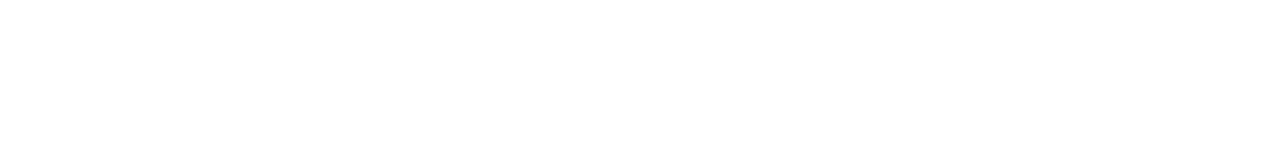
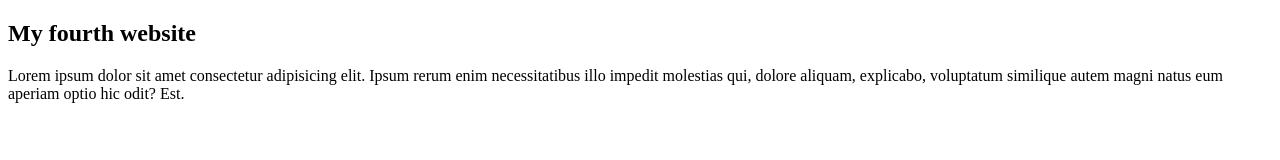
Before and after one commit to Samir071/My-fourth-repo, a plain HTML site: page index.html in a window 1280 px wide. Drawn offline with Linux system fonts and the light colour scheme.

Commit message:
fourth website

```diff
--- a/index.html
+++ b/index.html
@@ -6,6 +6,9 @@
     <title>My-fourth-repo</title>
 </head>
 <body>
-
+    <div>
+        <h2>My fourth website</h2>
+        <p>Lorem ipsum dolor sit amet consectetur adipisicing elit. Ipsum rerum enim necessitatibus illo impedit molestias qui, dolore aliquam, explicabo, voluptatum similique autem magni natus eum aperiam optio hic odit? Est.</p>
+    </div>
 </body>
 </html>
```
